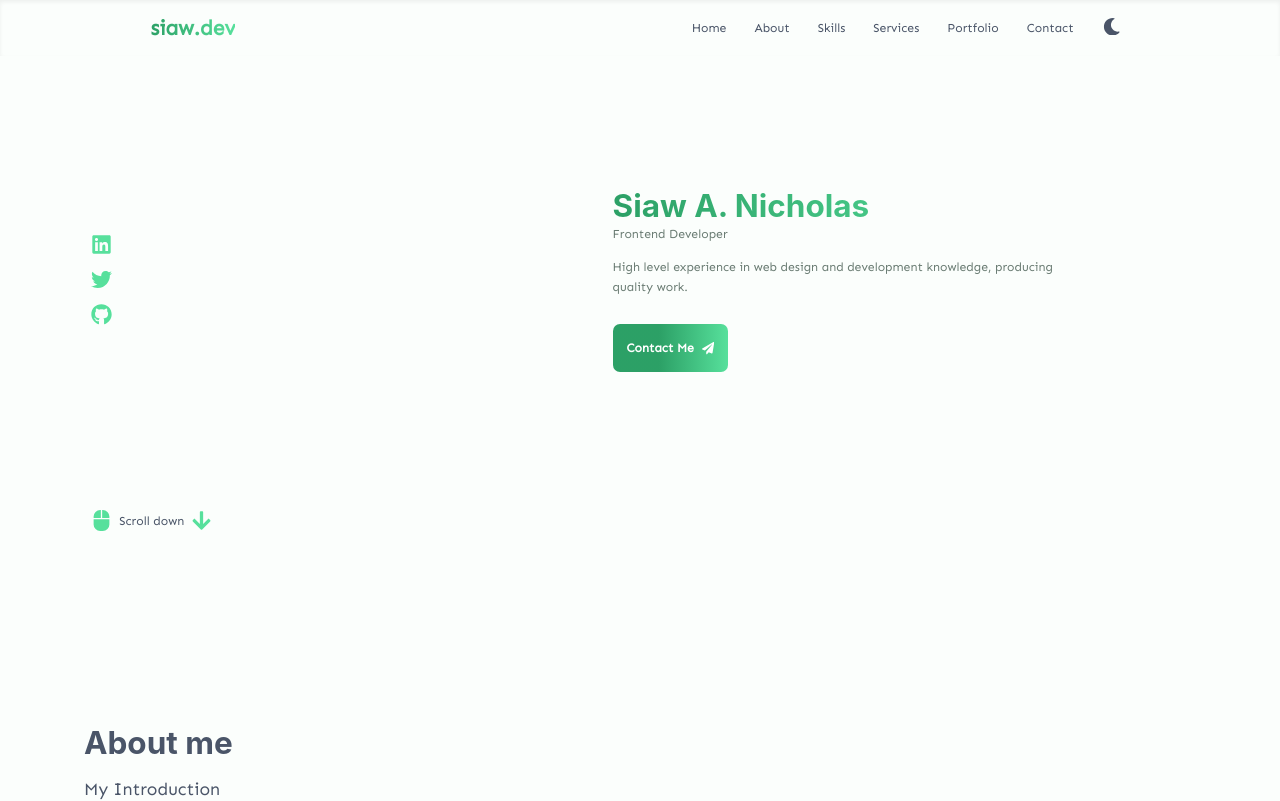
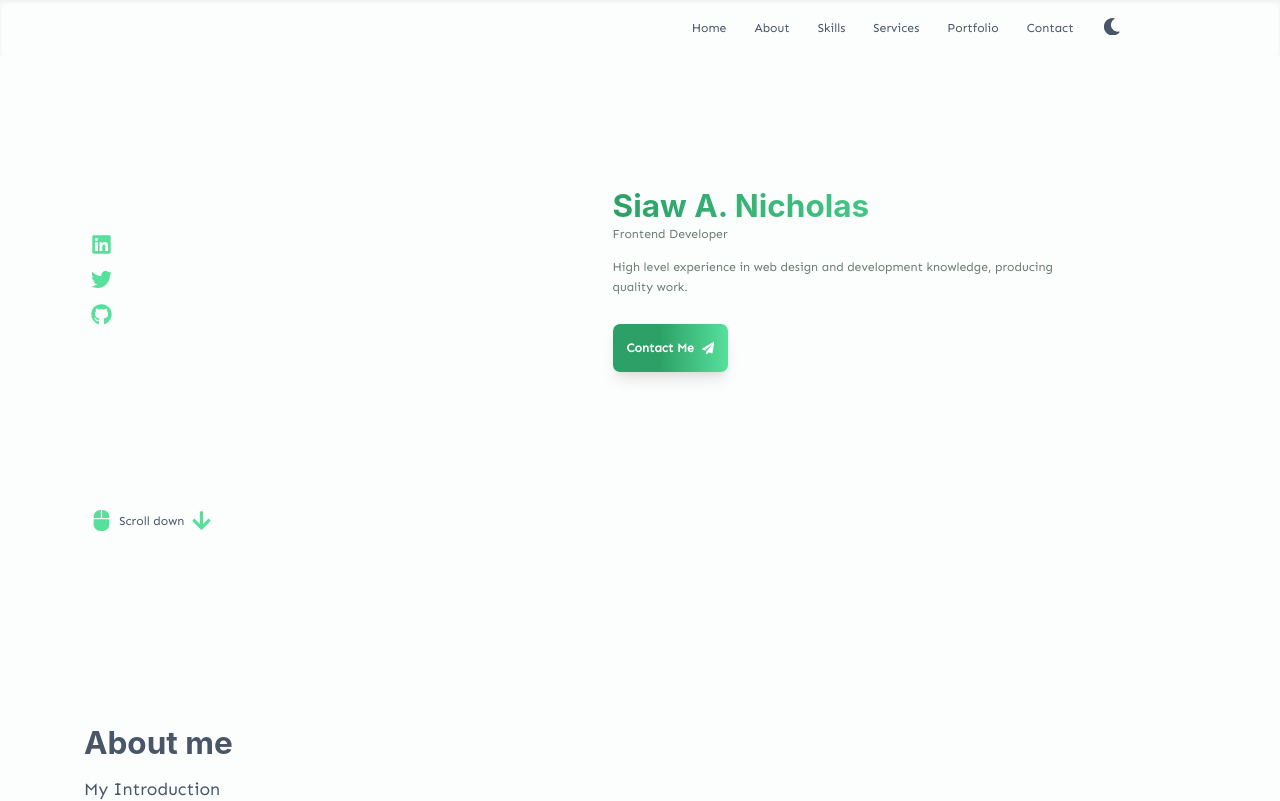
Before and after one commit to ayequill/siaw.dev, a React (Create React App) app: page / in a window 1280 px wide. Shown: the top 801 px of the page. Built offline with nearby package versions, Linux system fonts and the light colour scheme.

Commit message:
Box shadow and the bgGradient for the logo name was throw errors

```diff
--- a/src/components/NavigationBar.tsx
+++ b/src/components/NavigationBar.tsx
@@ -56,7 +56,7 @@ const NavigationBar: FC = () => {
 					href="#home"
 					fontSize="2xl"
 					fontWeight="bold"
-					bgGradient="linear(to-l, brand.primary, brand.primaryDark)"
+					// bgGradient="linear(to-l, brand.primary, brand.primaryDark)"
 					bgClip="text"
 				>
 					siaw.dev
--- a/src/theme/button.custom.ts
+++ b/src/theme/button.custom.ts
@@ -11,7 +11,7 @@ const brandPrimary = defineStyle({
 	columnGap: '.3rem',
 	_hover: { textDecoration: 'none', bgColor: 'brand.primary' },
 	alignItems: 'center',
-
+	boxShadow: 'lg',
 	// let's also provide dark mode alternatives
 	// _dark: {
 	// 	color: 'orange.800',
```
